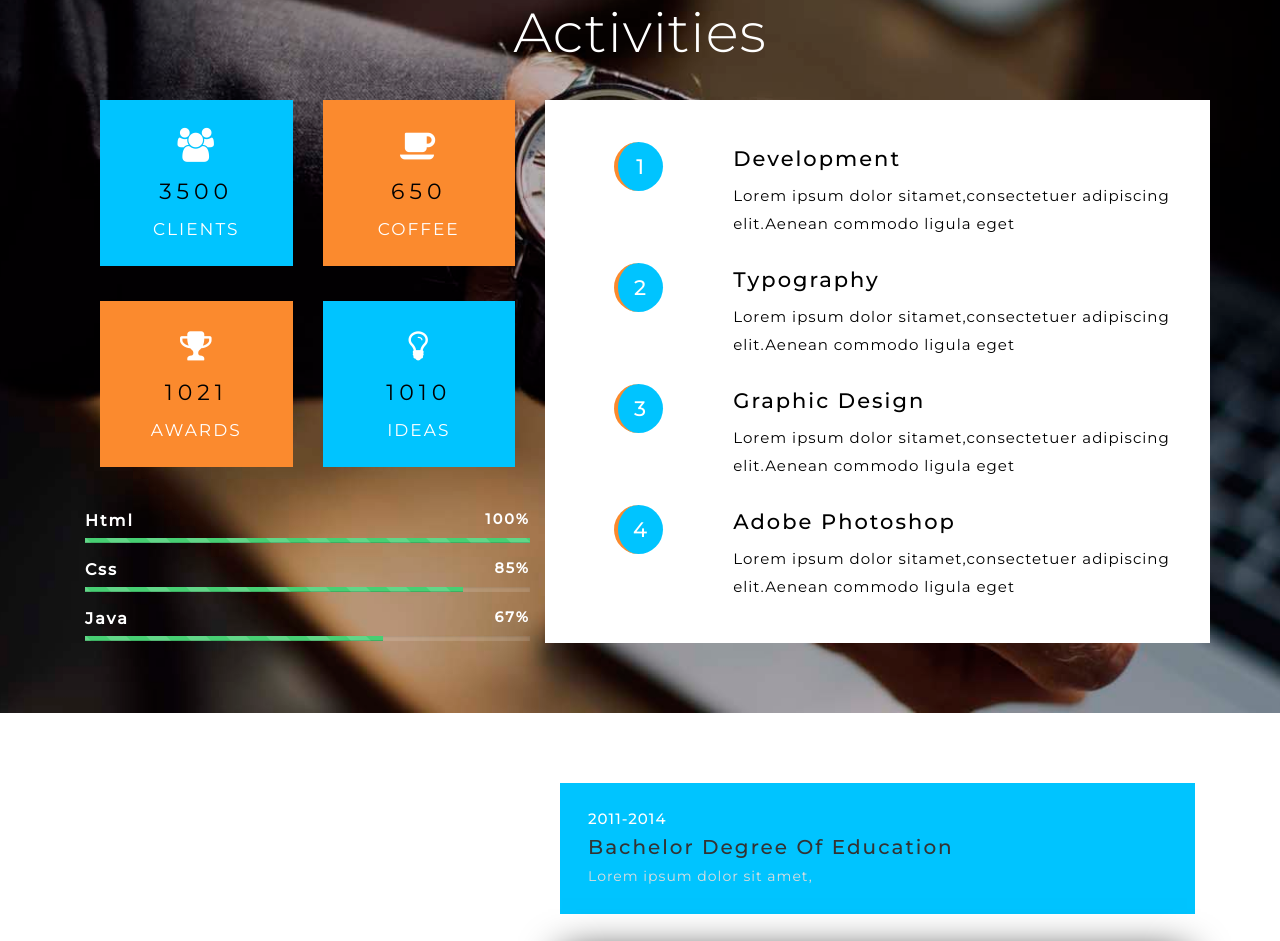
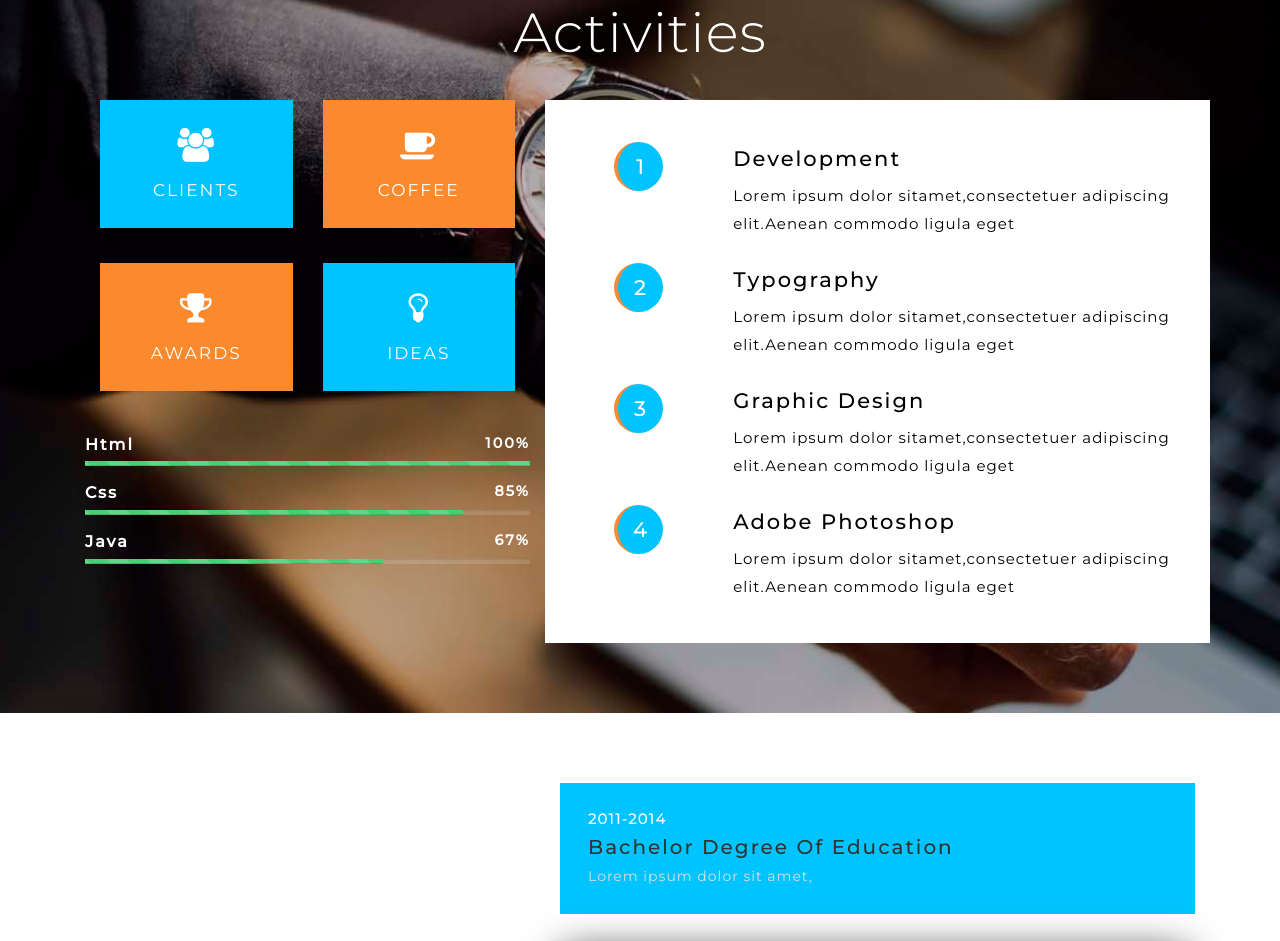
Before and after one commit to mayankaero17/mayankaero, a plain HTML site: page index.html in a window 1280 px wide. Shown: the part 2158-3099 px from the top of the page. Drawn offline with Linux system fonts and the light colour scheme.

Commit message:
Update index.html

```diff
--- a/index.html
+++ b/index.html
@@ -240,7 +240,7 @@ Smartphone Compatible web template, free webdesigns for Nokia, Samsung, LG, Sony
 					<div class="ser-icone">
 					<span class="fa fa-users font" aria-hidden="true"></span>
 
-					<div class="counter">3500</div>
+
 					<div class="stat-info-w3ls">
 						<h4>Clients</h4>
 					</div>
@@ -249,7 +249,7 @@ Smartphone Compatible web template, free webdesigns for Nokia, Samsung, LG, Sony
 					<div class="col-md-6 col-sm-6 col-xs-6 stats-grid stats-grid-2">
 					<div class="ser-icone clr-green">
 					<span class="fa fa-coffee font" aria-hidden="true"></span>
-					<div class="counter">650</div>
+
 					<div class="stat-info-w3ls">
 						<h4>Coffee</h4>
 					</div>
@@ -259,7 +259,7 @@ Smartphone Compatible web template, free webdesigns for Nokia, Samsung, LG, Sony
 					<div class="ser-icone clr-green">
 					<span class="fa fa-trophy font" aria-hidden="true"></span>
 
-					<div class="counter">1021</div>
+
 					<div class="stat-info-w3ls">
 						<h4>Awards</h4>
 					</div>
@@ -268,7 +268,7 @@ Smartphone Compatible web template, free webdesigns for Nokia, Samsung, LG, Sony
 				<div class="col-md-6 col-sm-6 col-xs-6 stats-grid stats-grid-4">
 					<div class="ser-icone"> <span class="fa fa-lightbulb-o font" aria-hidden="true"></span>
 
-					<div class="counter">1010</div>
+
 					<div class="stat-info-w3ls">
 						<h4>Ideas</h4>
 					</div>
```
